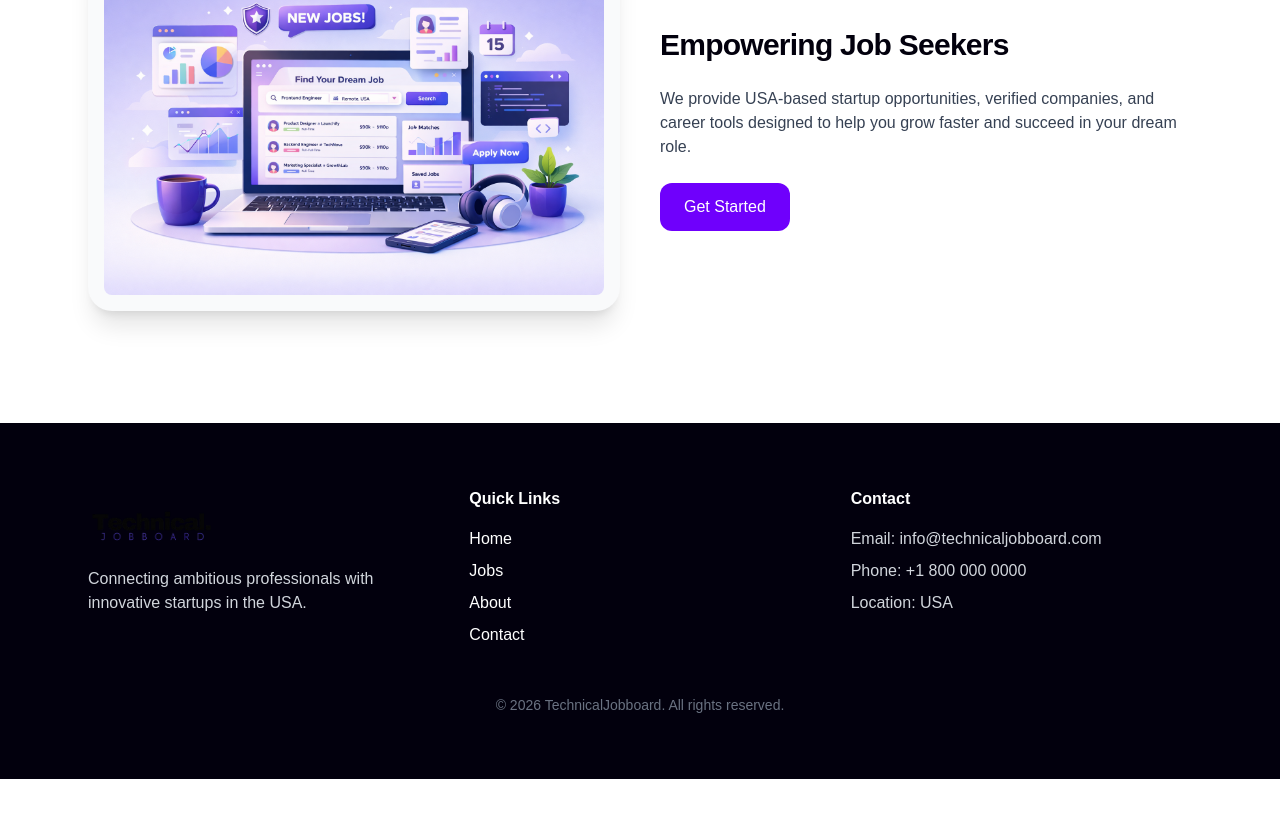
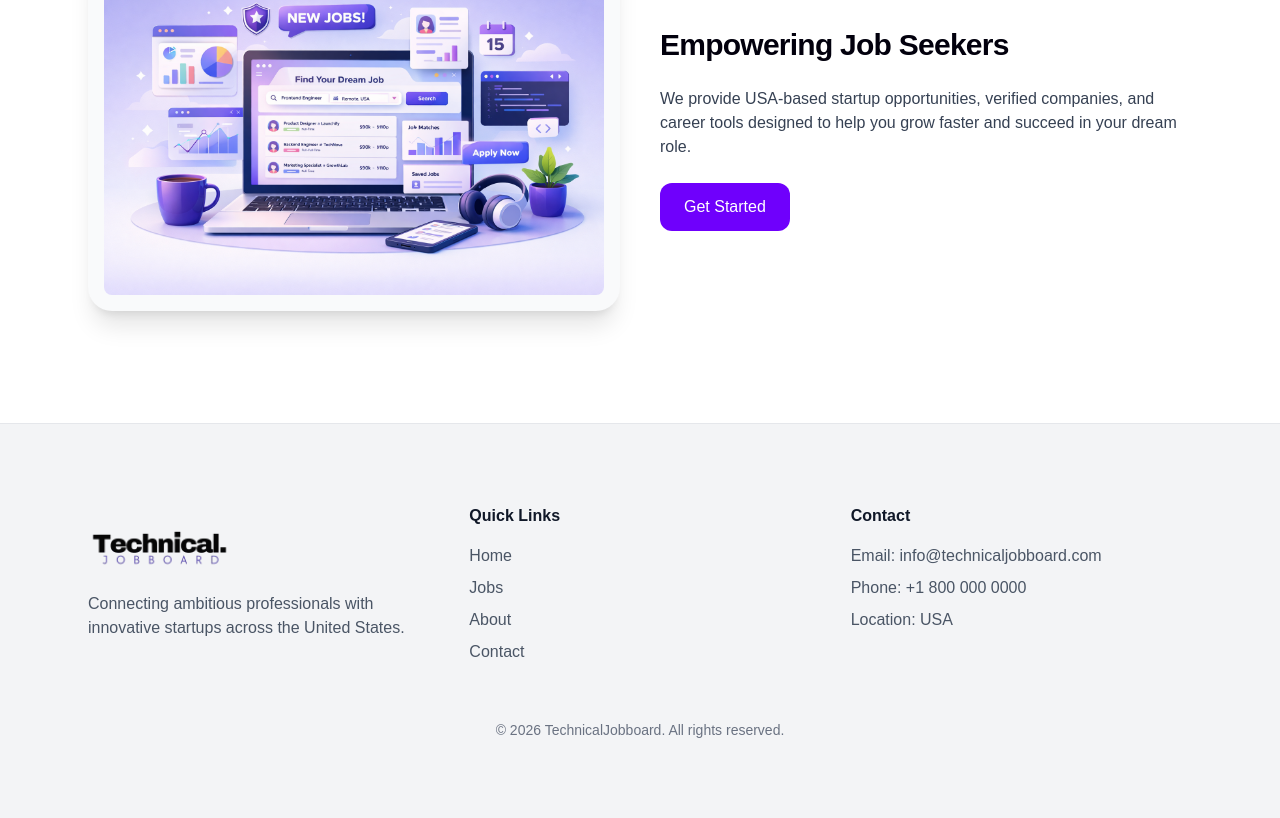
Before and after one commit to adebisidolapo/technicaljobboard, a Next.js app in the folder jobboard/: page / in a window 1280 px wide. Shown: the part 3274-4092 px from the top of the page. Before the commit the page ends 4053 px from the top, so only its background shows below. Built offline with nearby package versions, Linux system fonts and the light colour scheme.

Commit message:
update footer

```diff
--- a/jobboard/app/page.tsx
+++ b/jobboard/app/page.tsx
@@ -245,42 +245,67 @@ export default function Home() {
 
 
 {/* ================= FOOTER ================= */}
-<footer className="bg-[#02000D] text-white py-16">
+<footer className="bg-gray-100 text-[#02000D] py-20 border-t border-gray-200">
   <div className="max-w-6xl mx-auto px-6 grid grid-cols-1 md:grid-cols-3 gap-10">
 
     {/* Logo / Info */}
     <div className="flex flex-col items-start">
-      <img src="/logo-removebg-preview.png" alt="TechnicalJobboard Logo" className="w-32 mb-4" />
-      <p className="text-gray-300">
-        Connecting ambitious professionals with innovative startups in the USA.
+      <img
+        src="/logo-removebg-preview.png"
+        alt="TechnicalJobboard Logo"
+        className="w-36 mb-4"
+      />
+      <p className="text-gray-600 max-w-sm">
+        Connecting ambitious professionals with innovative startups across the United States.
       </p>
     </div>
 
     {/* Quick Links */}
     <div>
-      <h3 className="font-semibold mb-4">Quick Links</h3>
+      <h3 className="font-semibold mb-4 text-gray-900">Quick Links</h3>
       <ul className="space-y-2">
-        <li><a href="#" className="hover:text-[#6F00FC] transition">Home</a></li>
-        <li><a href="#" className="hover:text-[#8C33FD] transition">Jobs</a></li>
-        <li><a href="#" className="hover:text-[#A866FE] transition">About</a></li>
-        <li><a href="#" className="hover:text-[#6F00FC] transition">Contact</a></li>
+        <li>
+          <a href="#" className="text-gray-600 hover:text-[#6F00FC] transition">
+            Home
+          </a>
+        </li>
+        <li>
+          <a href="#" className="text-gray-600 hover:text-[#8C33FD] transition">
+            Jobs
+          </a>
+        </li>
+        <li>
+          <a href="#" className="text-gray-600 hover:text-[#A866FE] transition">
+            About
+          </a>
+        </li>
+        <li>
+          <a href="#" className="text-gray-600 hover:text-[#6F00FC] transition">
+            Contact
+          </a>
+        </li>
       </ul>
     </div>
 
     {/* Contact */}
     <div>
-      <h3 className="font-semibold mb-4">Contact</h3>
-      <p className="text-gray-300 mb-2">Email: info@technicaljobboard.com</p>
-      <p className="text-gray-300 mb-2">Phone: +1 800 000 0000</p>
-      <p className="text-gray-300">Location: USA</p>
+      <h3 className="font-semibold mb-4 text-gray-900">Contact</h3>
+      <p className="text-gray-600 mb-2">
+        Email: info@technicaljobboard.com
+      </p>
+      <p className="text-gray-600 mb-2">
+        Phone: +1 800 000 0000
+      </p>
+      <p className="text-gray-600">
+        Location: USA
+      </p>
     </div>
   </div>
 
-  <div className="mt-12 text-center text-gray-500 text-sm">
+  <div className="mt-14 text-center text-gray-500 text-sm">
     &copy; {new Date().getFullYear()} TechnicalJobboard. All rights reserved.
   </div>
 </footer>
-
 </main>
   )
 }
```
